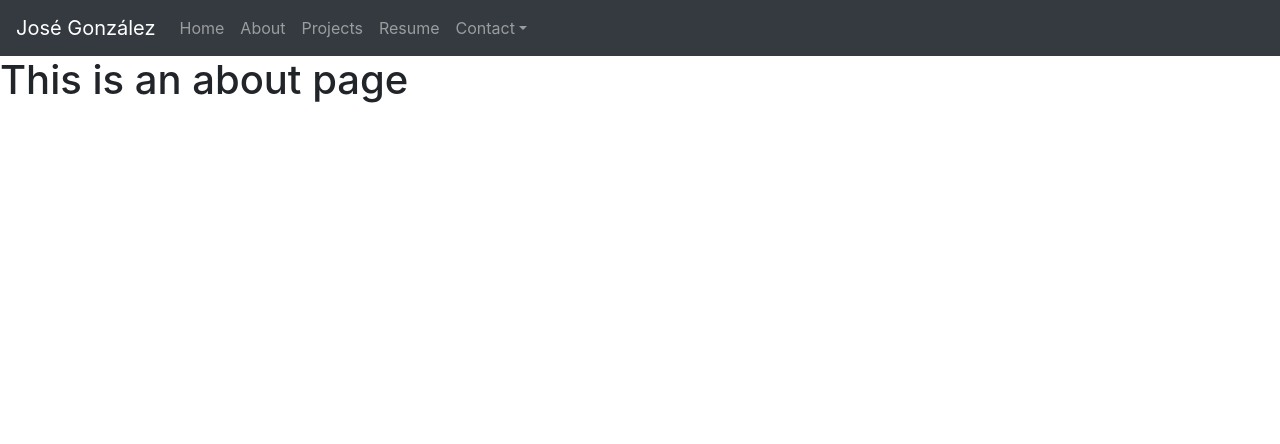
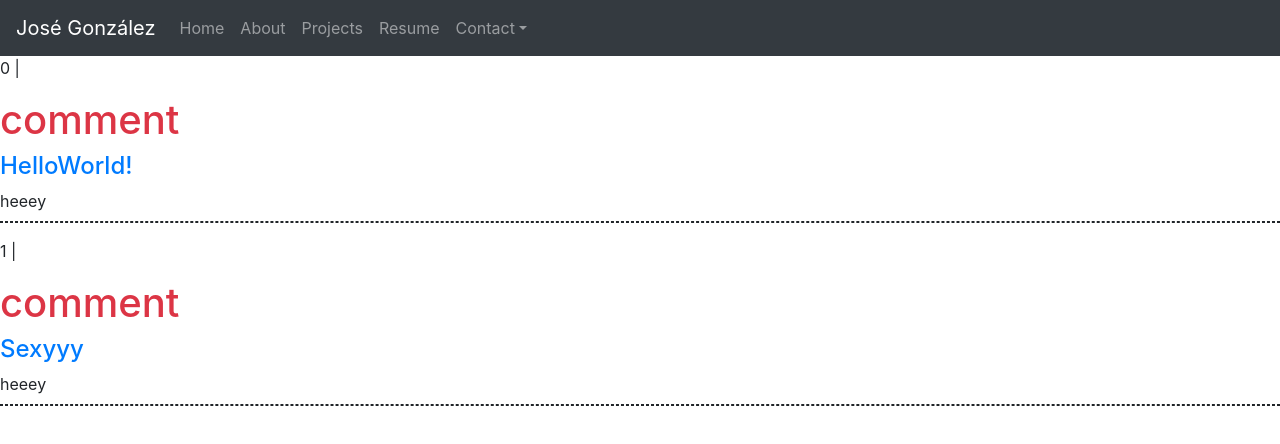
Before and after one commit to josegzza/personalPortfolio, a Vue app: page /About in a window 1280 px wide. Shown: the top 444 px of the page. Built offline with nearby package versions, Linux system fonts and the light colour scheme.

Commit message:
template about

```diff
--- a/src/router/index.js
+++ b/src/router/index.js
@@ -16,9 +16,9 @@ const routes = [
     component: () => import(/* webpackChunkName: "about" */ '../views/About.vue')
   },
   {
-    path: '/AboutMe',
-    name: 'AboutMe',
-    component: () => import(/* webpackChunkName: "AboutMe" */ '../views/AboutMe.vue')
+    path: '/Projects',
+    name: 'Projects',
+    component: () => import(/* webpackChunkName: "Projects" */ '../views/Projects.vue')
   },
   {
     path: '/Email',
--- a/src/views/About.vue
+++ b/src/views/About.vue
@@ -1,5 +1,45 @@
 <template>
-  <div class="about">
-    <h1>This is an about page</h1>
-  </div>
+    <div>
+       <div class="line" v-for="(line, index) in lines">
+         <p> {{index}} |
+            <h1 class="text-danger">{{line.type}}</h1>
+            <h4 class="text-primary">{{line.body}}</h4>
+            <div class="line comment"> heeey </div>
+            <div style="border: 1px dashed;" class="mt-2"></div>
+         </p>
+       </div>
+    </div>
 </template>
+
+<script>
+export default {
+    name: "line",
+
+    props: {
+        type: {
+            type: String,
+            required: true,
+            default: 'comment'
+        },
+        body: {
+          type: String,
+          required: true
+        }
+    },
+
+    data() {
+        return {
+            lines: [
+            {"type" : "comment","body" : "HelloWorld!"},
+            {"type" : "comment","body" : "Sexyyy"},
+            ],
+        }
+    },
+
+    methods: {
+        readNews(newsNum){
+            this.$emit('read', newsNum);
+        }
+    }
+}
+</script>
--- a/src/views/Home.vue
+++ b/src/views/Home.vue
@@ -2,10 +2,11 @@
 <body>
   <div class="header">
   <div id="app" class="w-screen h-screen bg-gray-800 flex flex-col justify-center ">
+
     <div class="container m-auto bg-gray-900 text-center text-white shadow-2xl h-64 flex flex-col justify-center rounded-lg text-3xl">
       <typical
         class="vt-title"
-        :steps="['Hi, I am Jose Gonzalez! :-) 👋', 500]"
+        :steps="['Hi, I am José González! :-) 👋', 500]"
         :wrapper="'h1'"
       ></typical>
       <typical
@@ -13,7 +14,9 @@
         :steps="['I am', 1000,
                   'I am Data Science Enthusiast. ⛏', 1000,
                   'I am Computer Science Student. 🖥', 1000,
-                  'I am self-Learner. 📚', 1000]"
+                  'I am self-Learner. 📚', 1000,
+                  'I am Proud music geek. 🎵', 1000,
+                  'I am Coffee adict. 🍵', 1000]"
         :loop='Infinity'
         :wrapper="'h2'"
       ></typical>
```
Also changed, not shown: src/components/codeline-component.js (added, +7 -0 lines), src/views/Projects.vue (renamed from src/views/AboutMe.vue).
